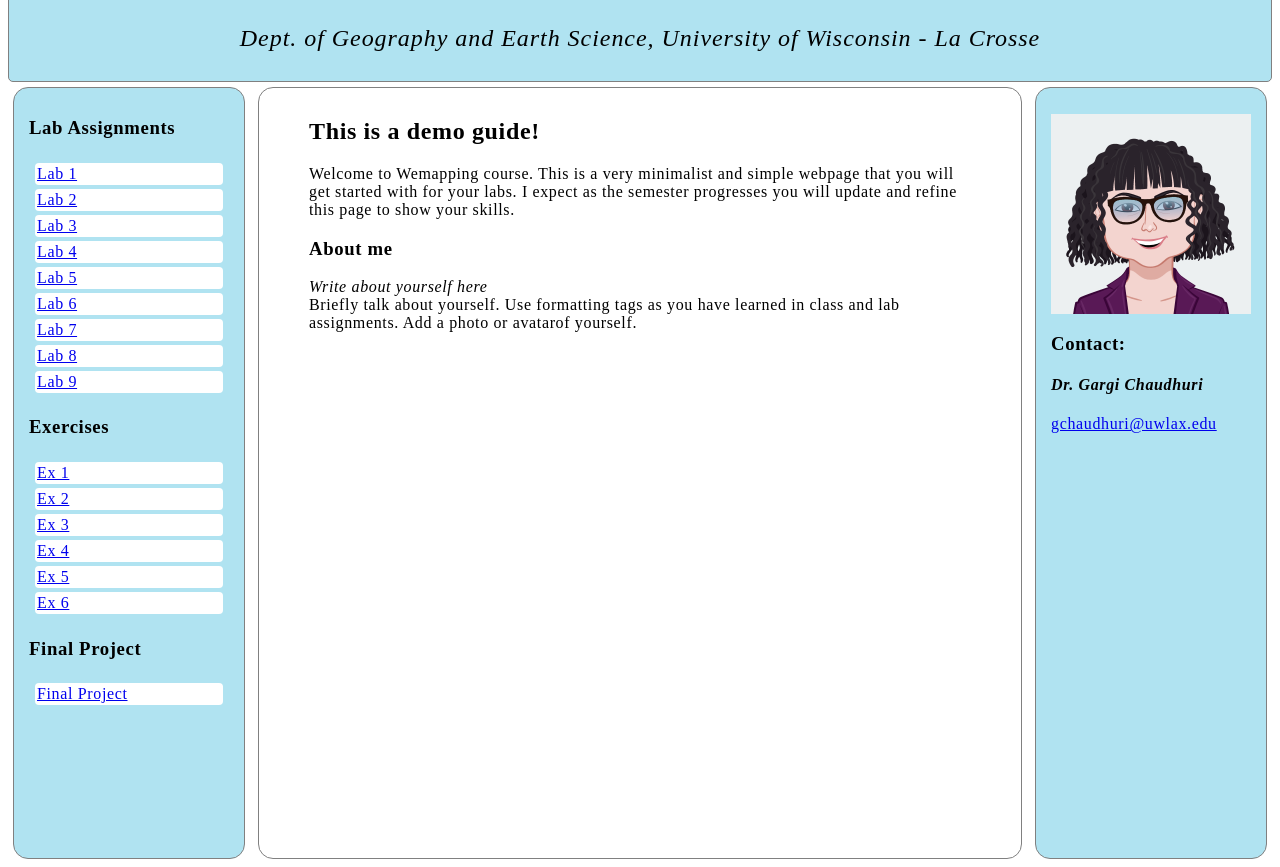
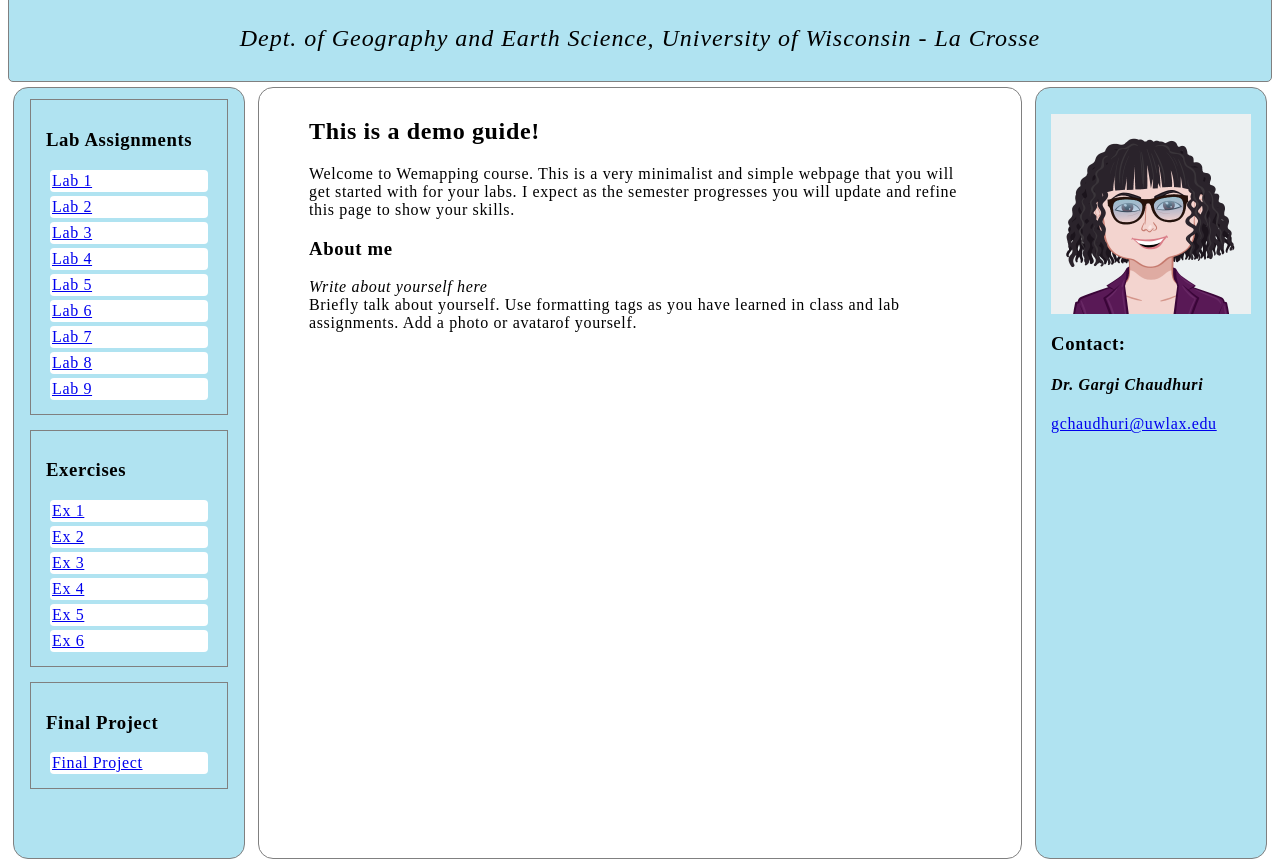
Before and after one commit to Travis8617/geo455_page, a plain HTML site: page ex_2/example-02-03.html in a window 1280 px wide. Shown: the part 77-944 px from the top of the page. Drawn offline with Linux system fonts and the light colour scheme.

Commit message:
Add files via upload

```diff
--- a/ex_2/example-02-03.html
+++ b/ex_2/example-02-03.html
@@ -74,9 +74,25 @@
                 border-radius: 15px;
             }
 
-            #container #menulist {
+            #container #menulist0 {
                 margin: 1px;
                 padding: 1px;
+                border: 1px solid grey;
+                padding: inherit;
+                margin-bottom: 15px;
+            }
+            #container #menulist1 {
+                margin: 1px;
+                padding: 1px;
+                border: 1px solid grey;
+                padding: inherit;
+                margin-bottom: 15px;
+            }
+            #container #menulist2 {
+                margin: 1px;
+                padding: 1px;
+                border: 1px solid grey;
+                padding: inherit;
             }
 
             #container .menuitem {
@@ -99,8 +115,9 @@
             </div>
 
             <div id= "leftsidebar">
+                <ul id="menulist0">
                 <h3>Lab Assignments</h3>
-                <ul id="menulist">
+
                   <li class="menuitem"><a href="lab_1/geo455_lab1.html">Lab 1</a></li>
                   <li class="menuitem"><a href="lab_2/geo455_lab2.html">Lab 2</a></li>
                   <li class="menuitem"><a href="lab_3/geo455_lab3.html">Lab 3</a></li>
@@ -111,8 +128,9 @@
                   <li class="menuitem"><a href="lab_8/geo455_lab8.html">Lab 8</a></li>
                   <li class="menuitem"><a href="lab_9/geo455_lab9.html">Lab 9</a></li>
                 </ul>
+
+                <ul  id="menulist1">
                 <h3>Exercises</h3>
-                 <ul  id="menulist">
                     <li class="menuitem"><a href="ex_1/geo455_ex1.html">Ex 1</a></li>
                     <li class="menuitem"><a href="ex_2/geo455_ex2.html">Ex 2</a></li>
                     <li class="menuitem"><a href="ex_3/geo455_ex3.html">Ex 3</a></li>
@@ -120,8 +138,8 @@
                     <li class="menuitem"><a href="ex_5/geo455_ex5.html">Ex 5</a></li>
                     <li class="menuitem"><a href="ex_6/geo455_ex6.html">Ex 6</a></li>
                 </ul>
+                <ul  id="menulist2">
                 <h3>Final Project</h3>
-                 <ul  id="menulist">
                     <li class="menuitem"><a href="ex_1/final_project.html">Final Project</a></li>
                 </ul>
             </div>
```
Also changed, not shown: ex_2/example-02-01.html (+5 -5 lines), ex_2/example-02-02.html (+11 -11 lines).
